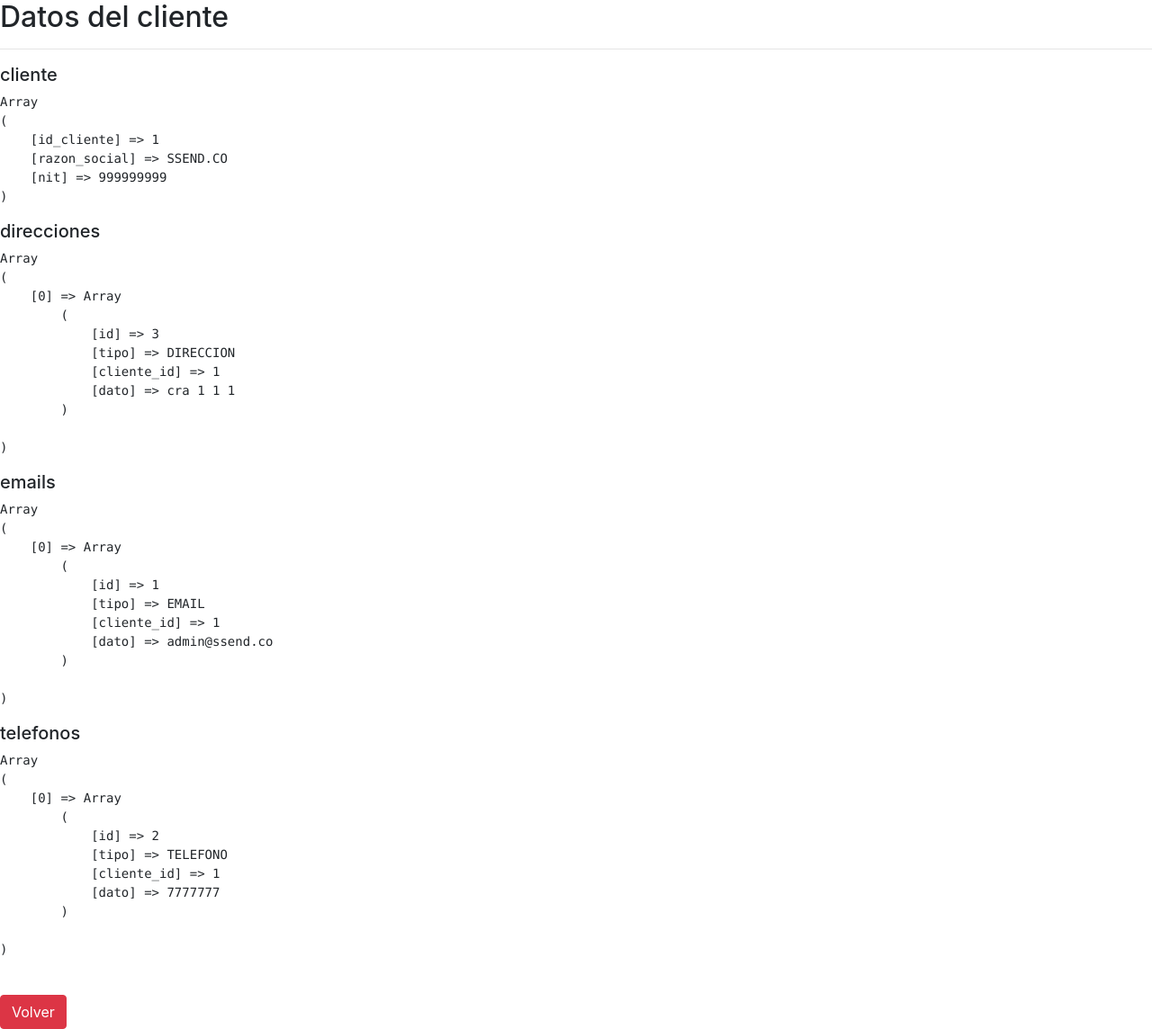
After one commit to pedrazadixon/formularios-factura, a PHP site: page /clientes/ver_datos.php?id=1 in a window 1280 px wide. The commit adds this page. Shown: the whole page at 90% size. Run offline with PHP 8.4, Linux system fonts and the light colour scheme; data comes from the database, SQL or seed files in the repository.

Commit message:
adelantos datos de cliente

```diff
--- /dev/null
+++ b/clientes/ver_datos.php
@@ -0,0 +1,78 @@
+<?php
+
+$servername = "localhost";
+$username = "root";
+$password = "";
+$dbname = "formularios-factura";
+
+// Create connection
+$conn = new mysqli($servername, $username, $password, $dbname);
+// Check connection
+if ($conn->connect_error) {
+    die("conexion fallida: " . $conn->connect_error);
+}
+
+$sql = "SELECT * FROM `clientes` WHERE `id_cliente` = " . $_GET['id'];
+$result = $conn->query($sql);
+
+if ($result->num_rows > 0) {
+    $cliente = $result->fetch_all(MYSQLI_ASSOC);
+} else {
+    $cliente = null;
+}
+
+$sql = "SELECT * FROM `clientes_datos` WHERE `cliente_id` = " . $_GET['id'] . " AND `tipo` = 1";
+$result = $conn->query($sql);
+
+if ($result->num_rows > 0) {
+    $emails = $result->fetch_all(MYSQLI_ASSOC);
+} else {
+    $emails = null;
+}
+
+$sql = "SELECT * FROM `clientes_datos` WHERE `cliente_id` = " . $_GET['id'] . " AND `tipo` = 2";
+$result = $conn->query($sql);
+
+if ($result->num_rows > 0) {
+    $telefonos = $result->fetch_all(MYSQLI_ASSOC);
+} else {
+    $telefonos = null;
+}
+
+$sql = "SELECT * FROM `clientes_datos` WHERE `cliente_id` = " . $_GET['id'] . " AND `tipo` = 3";
+$result = $conn->query($sql);
+
+if ($result->num_rows > 0) {
+    $direcciones = $result->fetch_all(MYSQLI_ASSOC);
+} else {
+    $direcciones = null;
+}
+
+$conn->close();
+
+?>
+
+<!doctype html>
+<html lang="es">
+
+<head>
+    <meta charset="utf-8">
+    <title>Facturas</title>
+    <link rel="stylesheet" href="../assets/css/bootstrap.min.css" crossorigin="anonymous">
+</head>
+
+<h2>Datos del cliente</h2>
+<hr>
+<div style="width: 50%;">
+    <h5>cliente</h5>
+    <pre><?php print_r($cliente[0]) ?></pre>
+    <h5>direcciones</h5>
+    <pre><?php print_r($direcciones) ?></pre>
+    <h5>emails</h5>
+    <pre><?php print_r($emails) ?></pre>
+    <h5>telefonos</h5>
+    <pre><?php print_r($telefonos) ?></pre>
+
+    <br>
+    <a href="index.php" class="btn btn-danger">Volver</a>
+</div>
```
Also changed, not shown: clientes/index.php (+15 -6 lines), clientes/agregar_datos.php (added).
